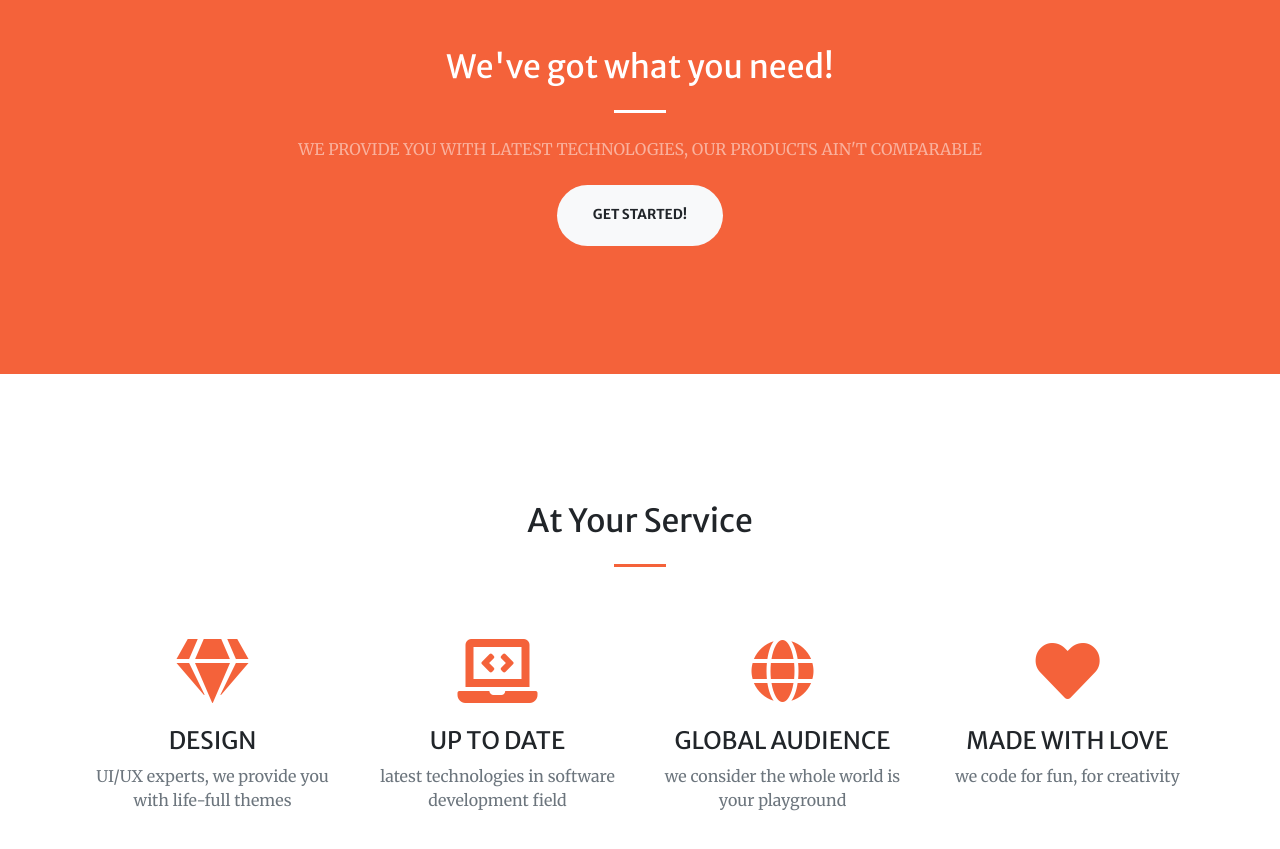
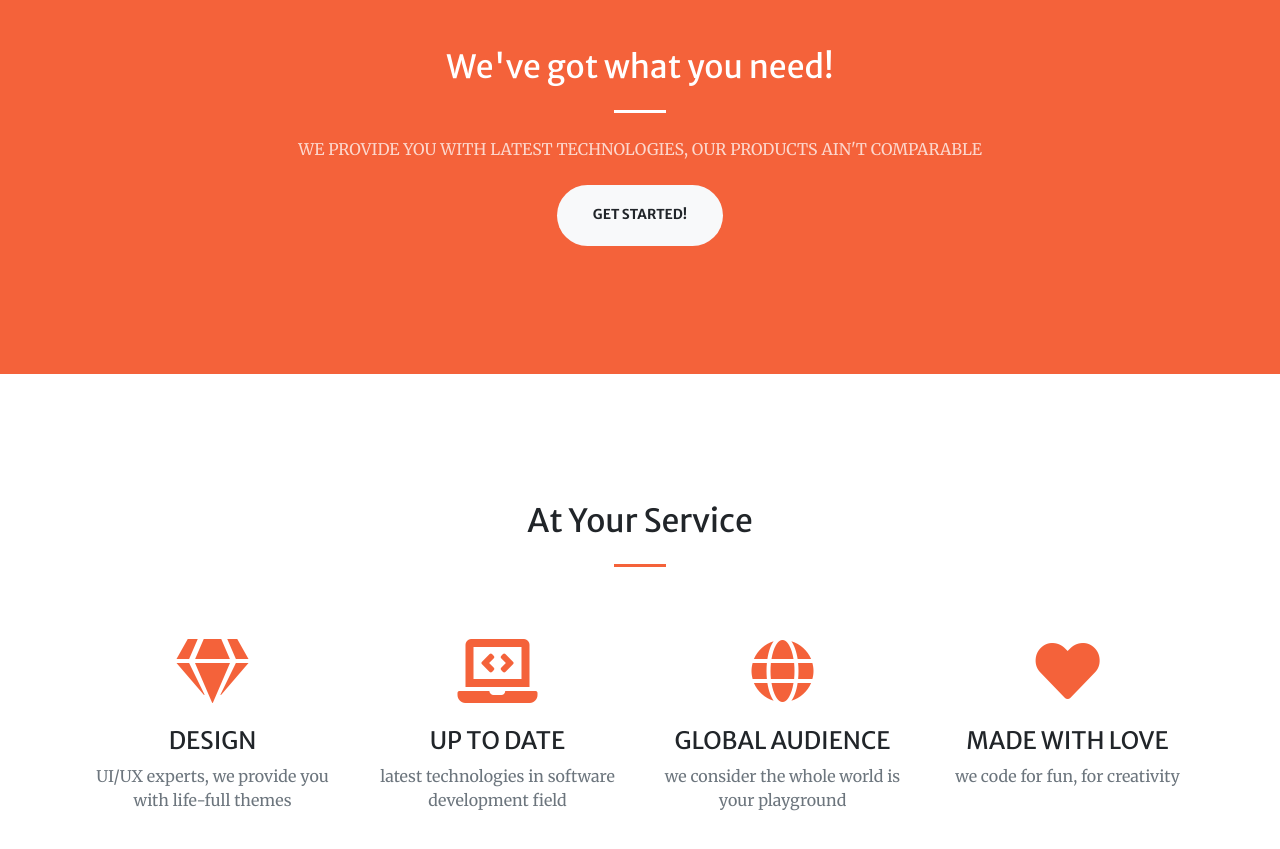
Before and after one commit to Shashoug/root.github.io, a website with bundled scripts: page index.html in a window 1280 px wide. Shown: the part 880-1729 px from the top of the page. Built offline with nearby package versions, Linux system fonts and the light colour scheme.

Commit message:
Update index.html

```diff
--- a/index.html
+++ b/index.html
@@ -76,7 +76,7 @@
         <div class="col-lg-8 text-center">
           <h2 class="text-white mt-0">We've got what you need!</h2>
           <hr class="divider light my-4">
-          <p class="text-white-50 mb-4">WE PROVIDE YOU WITH LATEST TECHNOLOGIES, OUR PRODUCTS AIN'T COMPARABLE</p>
+          <p class="text-white-75 mb-4">WE PROVIDE YOU WITH LATEST TECHNOLOGIES, OUR PRODUCTS AIN'T COMPARABLE</p>
           <a class="btn btn-light btn-xl js-scroll-trigger" href="#services">Get Started!</a>
         </div>
       </div>
```
